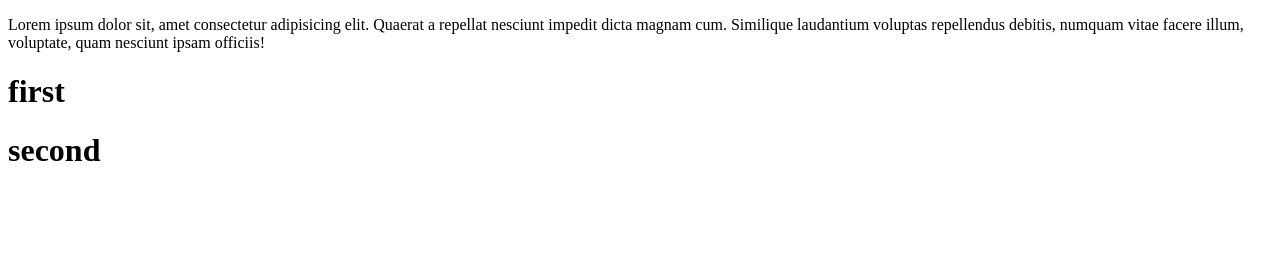
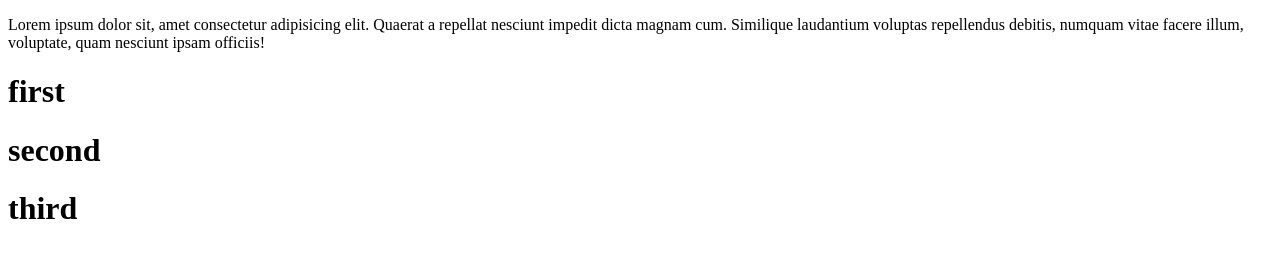
Before and after one commit to mustfa-qaid/lecture7, a plain HTML site: page index.html in a window 1280 px wide. Drawn offline with Linux system fonts and the light colour scheme.

Commit message:
add third

```diff
--- a/index.html
+++ b/index.html
@@ -10,6 +10,7 @@
     <p>Lorem ipsum dolor sit, amet consectetur adipisicing elit. Quaerat a repellat nesciunt impedit dicta magnam cum. Similique laudantium voluptas repellendus debitis, numquam vitae facere illum, voluptate, quam nesciunt ipsam officiis!</p>
     <h1>first</h1>
     <h1>second</h1>
+    <h1>third</h1>
 
 
 
```
